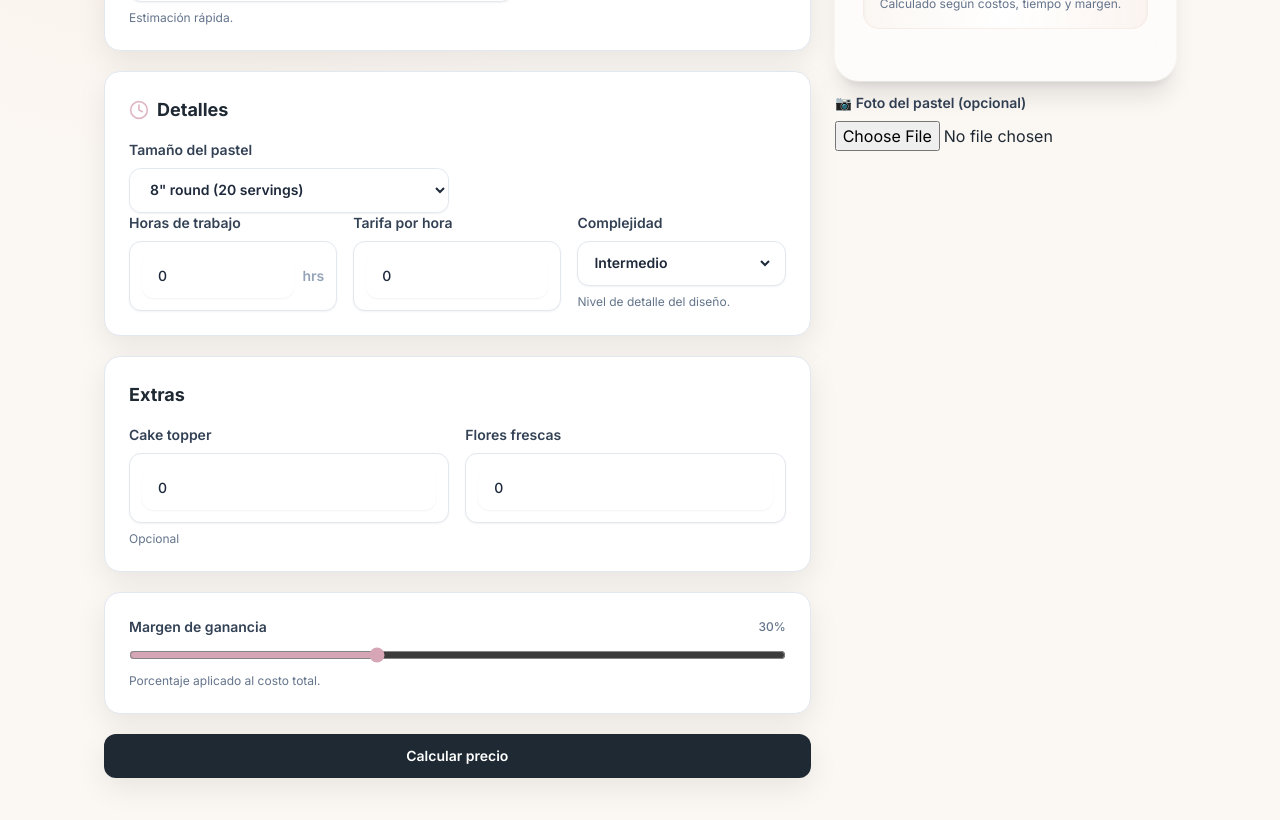
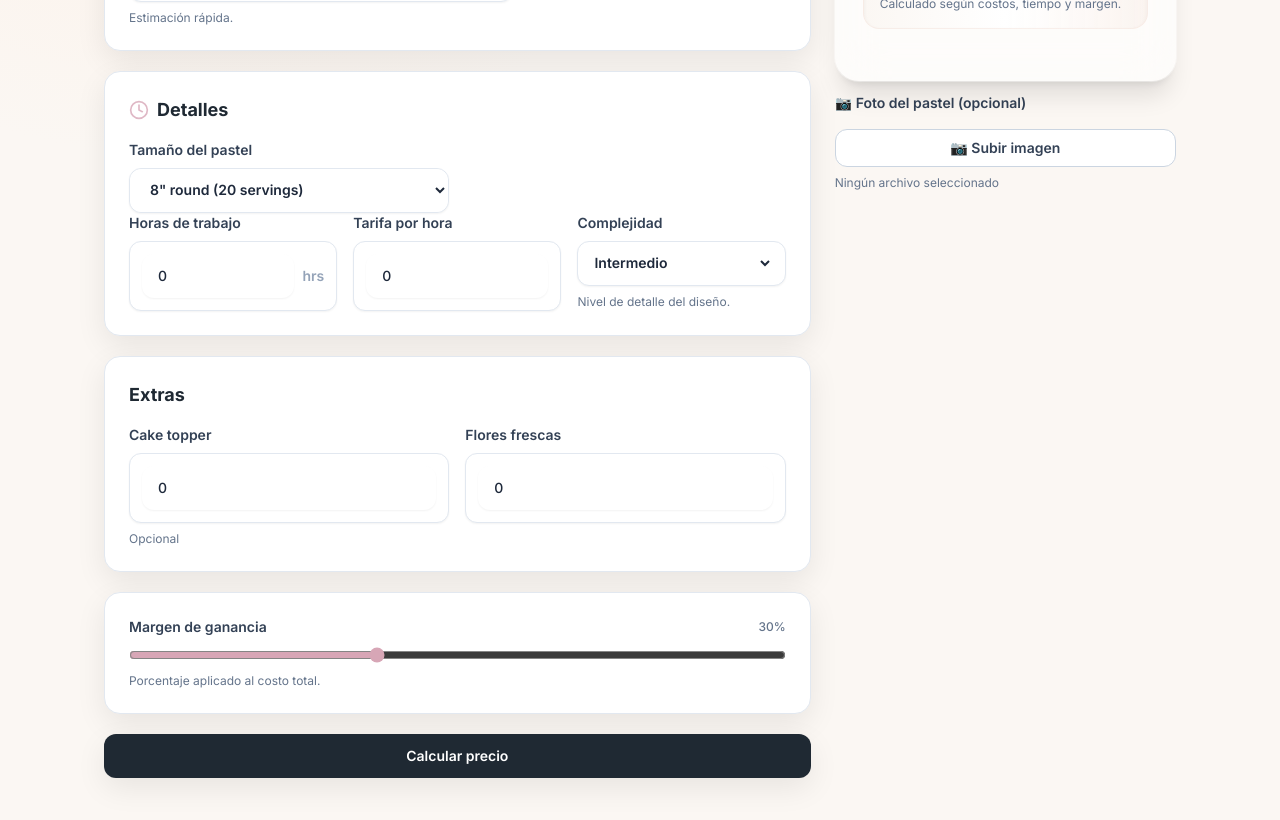
Before and after one commit to vcrs86/cake-pricing-app, a Next.js app: page / in a window 1280 px wide. Shown: the part 820-1640 px from the top of the page. Built offline with nearby package versions, Linux system fonts and the light colour scheme.

Commit message:
fixed last

```diff
--- a/src/app/page.tsx
+++ b/src/app/page.tsx
@@ -242,7 +242,7 @@ export default function HomePage() {
 
   const [businessName, setBusinessName] = useState("");
   const [businessLogo, setBusinessLogo] = useState<string | null>(null);
-
+  const [selectedFileName, setSelectedFileName] = useState<string | null>(null);
   const [isPro, setIsPro] = useState(false);
 
   // PRO – Energy cost (oven)
@@ -631,6 +631,10 @@ export default function HomePage() {
     selectedSize.servings > 0
       ? finalRecommended / selectedSize.servings
       : 0,
+
+  // 👇 AÑADIDO PARA PUNTO 3
+  additionalCost:
+    isPro && includeProCosts ? totalProOperationalCost : 0,
 };
 }, [
   pricing,
@@ -1062,6 +1066,7 @@ export default function HomePage() {
             <ResultCard
               pricing={finalPricing}
               servings={selectedSize.servings}
+              perServing={finalPricing.perServing}
               formatCurrency={formatCurrency}
             />
             {mode === "advanced" && (
@@ -1223,17 +1228,44 @@ export default function HomePage() {
               <label className="block text-sm font-semibold text-slate-700">
                 📷 {copy.client.cakePhotoLabel}
               </label>
+              <div className="space-y-2">
+  {/* Input REAL oculto */}
   <input
+    id="client-photo-input"
     type="file"
     accept="image/*"
+    className="hidden"
     onChange={(e) => {
       const file = e.target.files?.[0];
       if (!file) return;
+
+      setSelectedFileName(file.name);
+
       const reader = new FileReader();
       reader.onload = () => setClientPhoto(reader.result as string);
       reader.readAsDataURL(file);
     }}
   />
+
+  {/* Botón visible */}
+  <button
+    type="button"
+    onClick={() =>
+      document.getElementById("client-photo-input")?.click()
+    }
+    className="w-full rounded-xl border border-slate-300 bg-white px-4 py-2 text-sm font-semibold text-slate-700 hover:bg-slate-50"
+  >
+    📷 {copy.client.uploadButton}
+  </button>
+
+  {/* Texto traducible */}
+  <p className="text-xs text-slate-500">
+    {selectedFileName
+      ? `${copy.client.fileSelected}: ${selectedFileName}`
+      : copy.client.noFileSelected}
+  </p>
+</div>
+
             </div>
           </div>
         </section>
```
Lines whose indentation alone changed are shown as unchanged.
